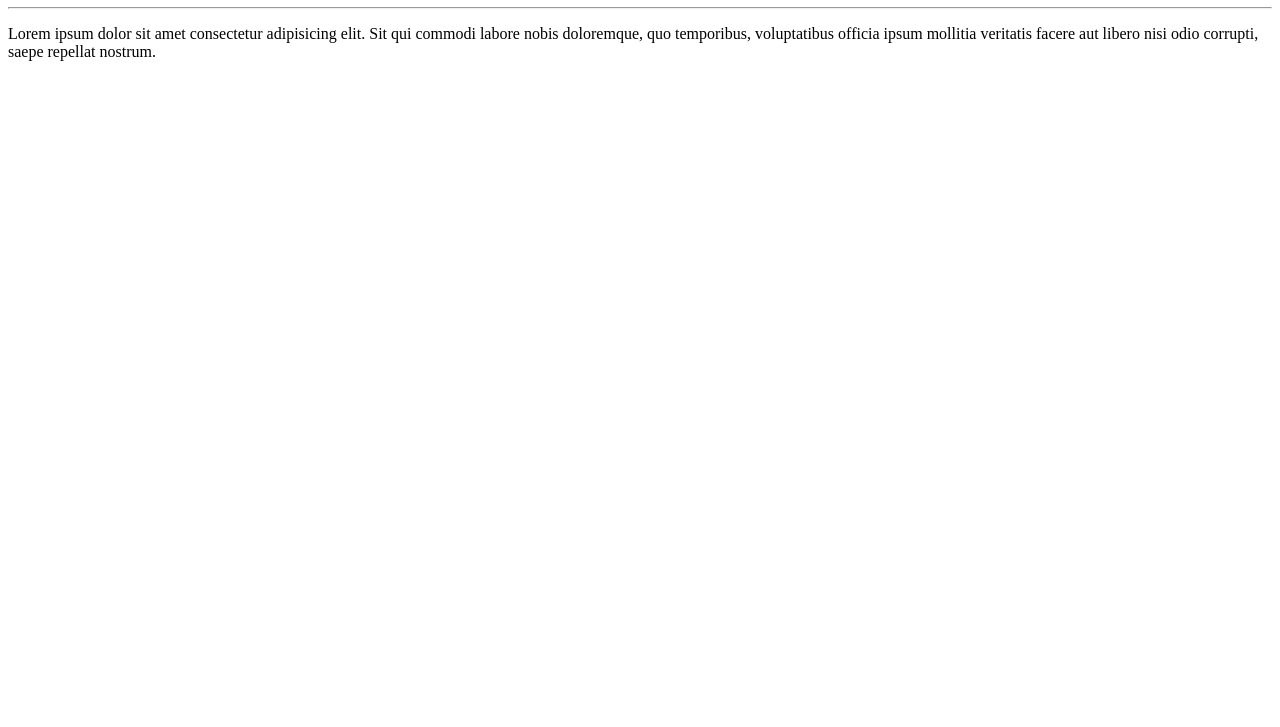
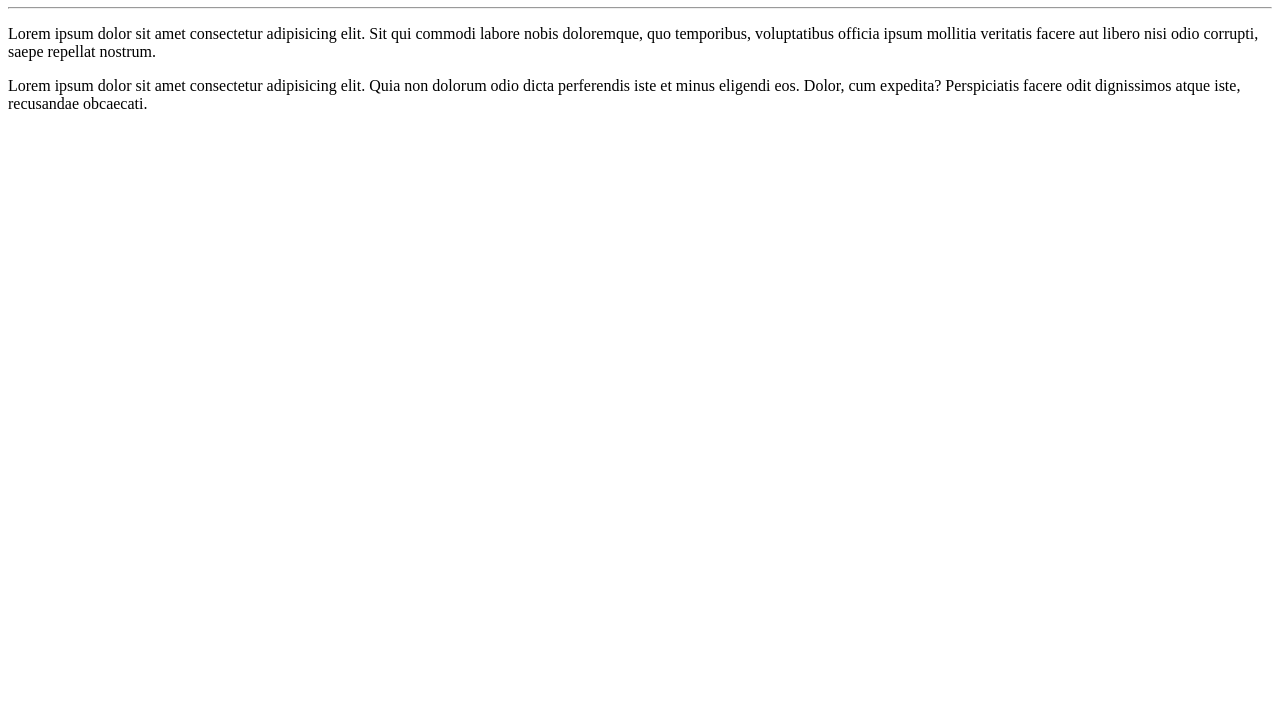
Before and after one commit to bigamist7/Ola-Mundo, a plain HTML site: page site_exemplo/index.html in a window 1280 px wide. Shown: the part 73-800 px from the top of the page. Drawn offline with Linux system fonts and the light colour scheme.

Commit message:
adicionei um parágrafo

```diff
--- a/site_exemplo/index.html
+++ b/site_exemplo/index.html
@@ -9,5 +9,6 @@
     <h1>Olá, Mundo!</h1>
     <hr>
     <p>Lorem ipsum dolor sit amet consectetur adipisicing elit. Sit qui commodi labore nobis doloremque, quo temporibus, voluptatibus officia ipsum mollitia veritatis facere aut libero nisi odio corrupti, saepe repellat nostrum.</p>
+    <p>Lorem ipsum dolor sit amet consectetur adipisicing elit. Quia non dolorum odio dicta perferendis iste et minus eligendi eos. Dolor, cum expedita? Perspiciatis facere odit dignissimos atque iste, recusandae obcaecati.</p>
 </body>
 </html>
```
